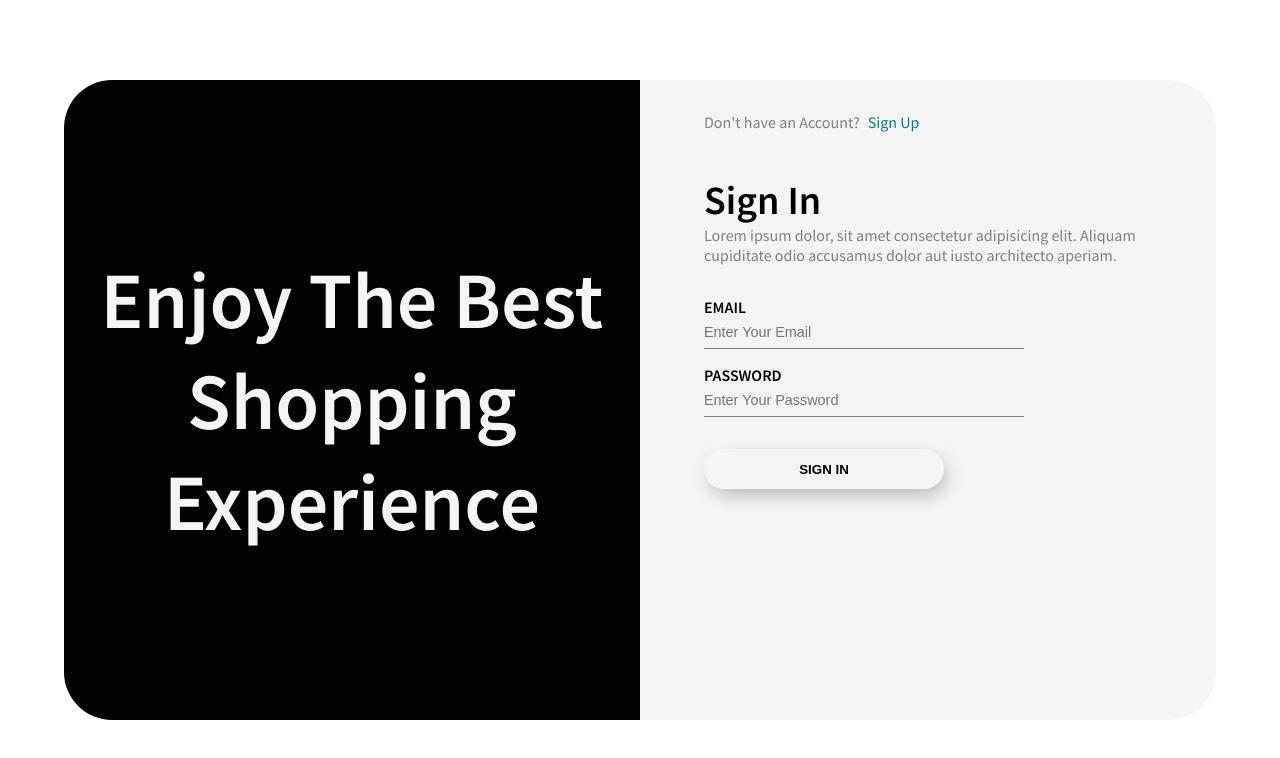
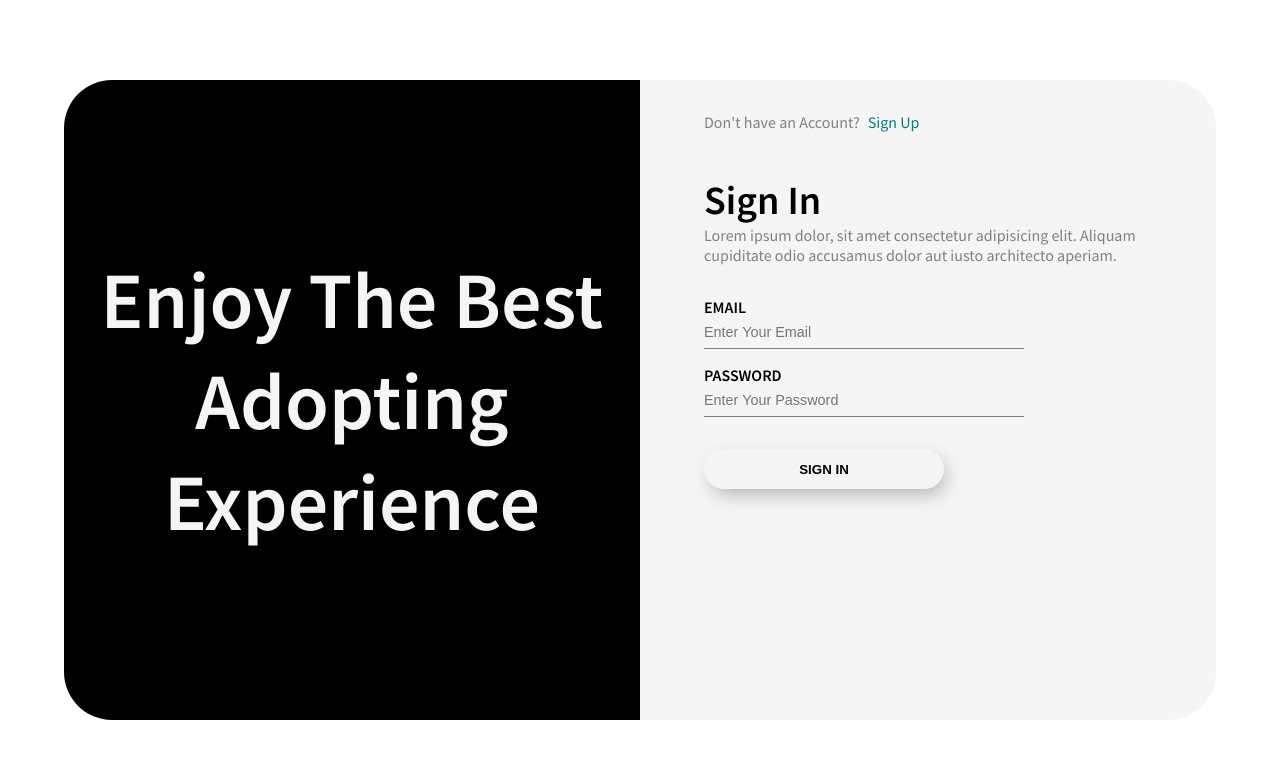
Before and after one commit to scottwatt/Cat-app-trial, a React (Create React App) app in the folder client/: page /login in a window 1280 px wide. Shown: the top 758 px of the page. Built offline with nearby package versions, Linux system fonts and the light colour scheme.

Commit message:
changes some things

```diff
--- a/client/src/App.js
+++ b/client/src/App.js
@@ -16,6 +16,7 @@ import {
   CatList,
   SingleCat,
   ThankYou,
+  // Cats,
 } from "./pages";
 
 const App = () => {
@@ -31,6 +32,7 @@ const App = () => {
           <Route path="/cats/:category" element={<CatList />} />
           <Route path="/cat/:id" element={<SingleCat />} />
           <Route path="/cart" element={<Cart />} />
+          {/* <Route path="/cats" element={<Cats />} /> */}
           <Route path="/thankyou" element={<ThankYou />} />
           <Route
             path="/login"
--- a/client/src/pages/SignIn/SignIn.js
+++ b/client/src/pages/SignIn/SignIn.js
@@ -40,7 +40,7 @@ const SignIn = () => {
     <Container>
       <Wrapper>
         <RightContainer>
-          <Title>Enjoy The Best Shopping Experience</Title>
+          <Title>Enjoy The Best Adopting Experience</Title>
         </RightContainer>
         <LeftContainer>
           <TopContent>
--- a/client/src/pages/SignUp/SignUp.js
+++ b/client/src/pages/SignUp/SignUp.js
@@ -144,7 +144,7 @@ const SignUp = () => {
             </Formik>
           </LeftContainer>
           <RightContainer>
-            <Title>Have The Best Shopping Experience</Title>
+            <Title>Have The Best Adopting Experience</Title>
           </RightContainer>
         </Wrapper>
       </Container>
```
